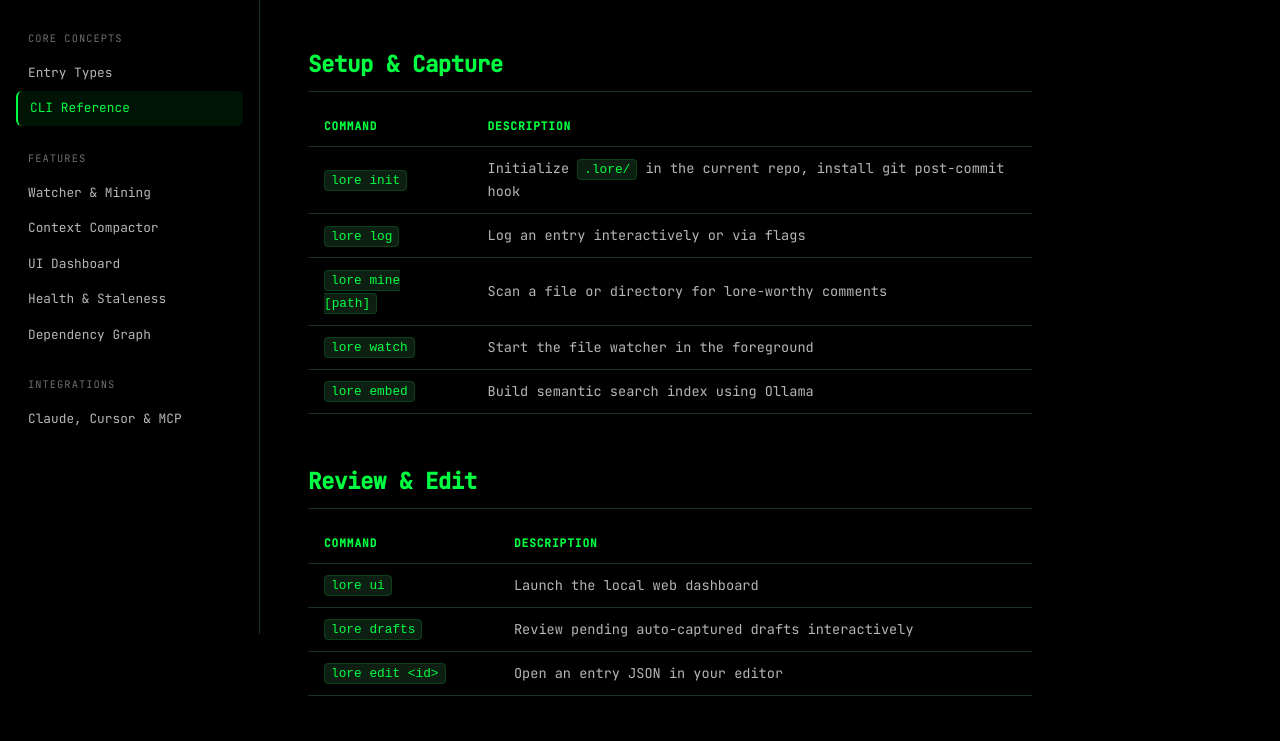
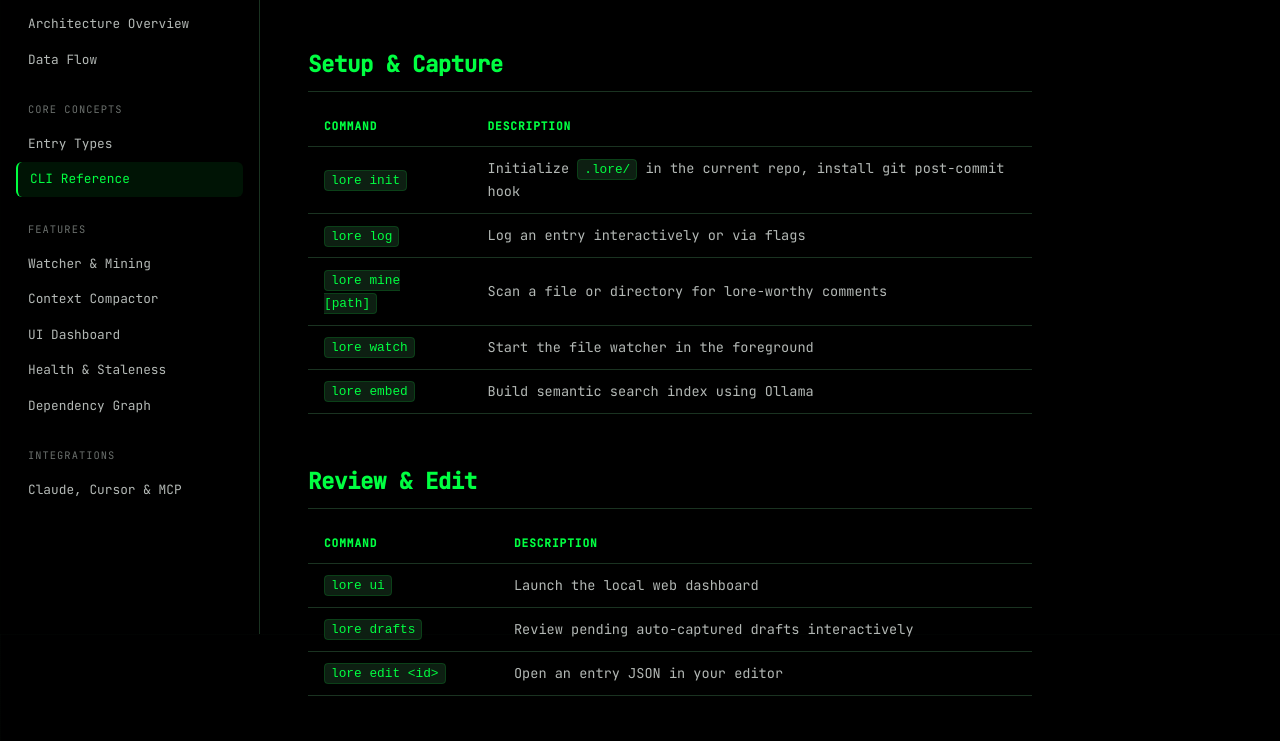
Before and after one commit to Tjindl/lore_website, a website: page public/docs/commands.html in a window 1280 px wide. Shown: the part 166-907 px from the top of the page. Drawn offline with Linux system fonts and the light colour scheme.

Commit message:
fix: correctly inject Architecture and Data Flow links into the docs sidebar

```diff
--- a/public/docs/commands.html
+++ b/public/docs/commands.html
@@ -21,6 +21,8 @@
             <div class="sidebar-section">
                 <div class="sidebar-section-title">Overview</div><a href="/docs/index.html" class="sidebar-link">Getting
                     Started</a><a href="/docs/installation.html" class="sidebar-link">Installation</a>
+                <a href="/docs/architecture.html" class="sidebar-link">Architecture Overview</a>
+                <a href="/docs/data-flow.html" class="sidebar-link">Data Flow</a>
             </div>
             <div class="sidebar-section">
                 <div class="sidebar-section-title">Core Concepts</div><a href="/docs/entry-types.html"
```
Also changed, not shown: public/docs/entry-types.html (+2 -0 lines), public/docs/graph.html (+2 -0 lines), public/docs/health.html (+2 -0 lines), public/docs/index.html (+2 -0 lines), public/docs/installation.html (+2 -0 lines), public/docs/integrations.html (+2 -0 lines), public/docs/prompt.html (+2 -0 lines), public/docs/ui-dashboard.html (+2 -0 lines), public/docs/watcher.html (+2 -0 lines).
